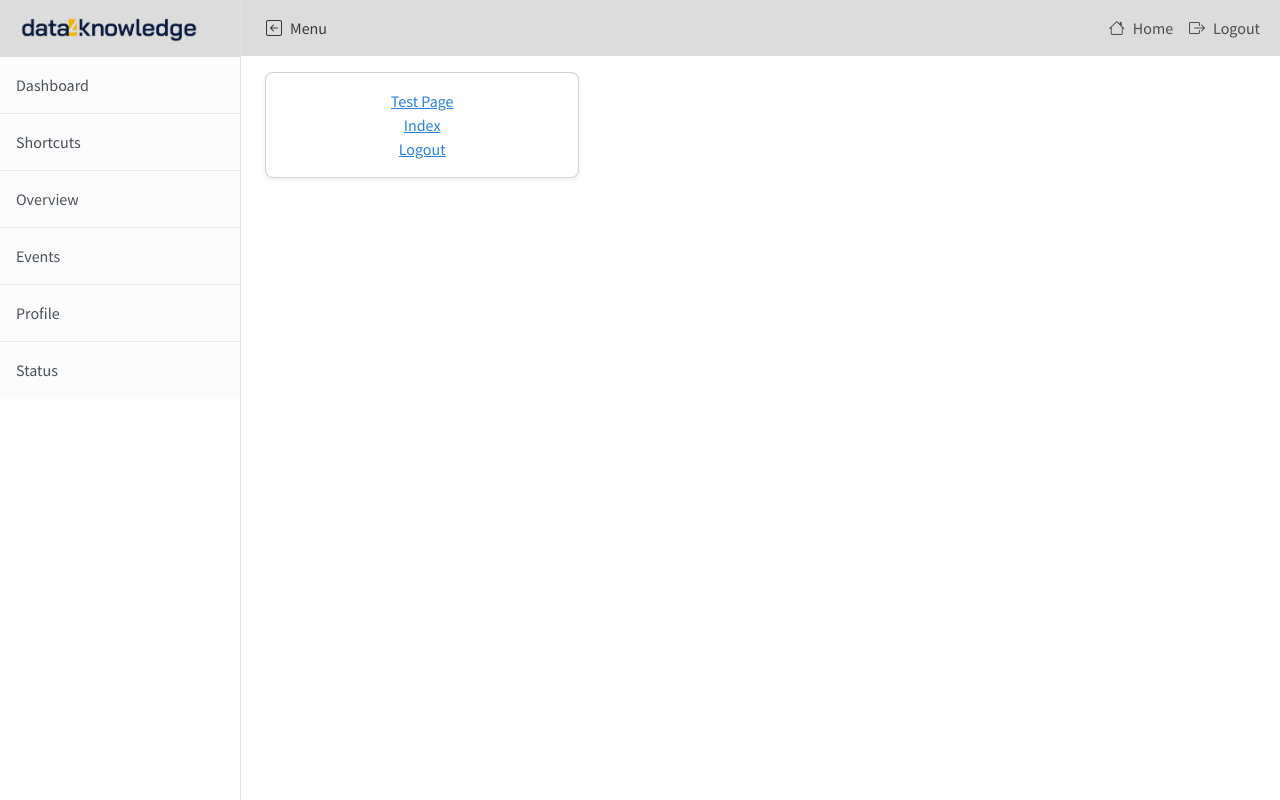
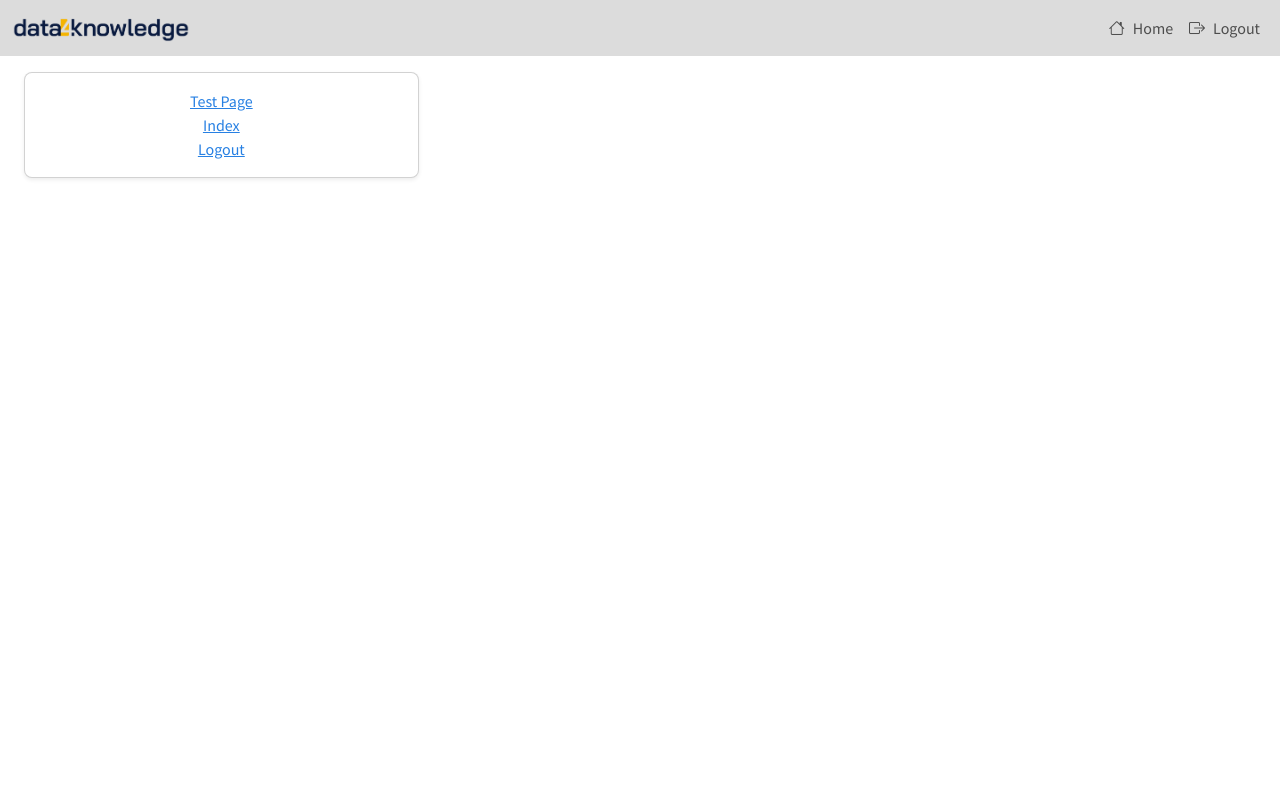
Before and after one commit to data4knowledge/study_definitions_workbench, a FastAPI app: page /test in a window 1280 px wide. Run offline with FastAPI, Linux system fonts and the light colour scheme; some libraries are stand-ins or nearby versions.

Commit message:
Simplify layout, too complicated

```diff
--- a/templates/shared/_new_layout.html
+++ b/templates/shared/_new_layout.html
@@ -15,7 +15,7 @@
             border-width:0!important;
         }
 
-        #wrapper {
+        /* #wrapper {
           overflow-x: hidden;
         }
 
@@ -58,36 +58,19 @@
           body.sb-sidenav-toggled #wrapper #sidebar-wrapper {
             margin-left: -15rem;
           }
-        }
+        } */
       </style>
       {% block additional_css %}
       {% endblock %}
   </head>
   <body>
-    <div class="d-flex" id="wrapper">
-      <!-- Sidebar-->
-      <div class="border-end bg-white" id="sidebar-wrapper">
-        <div class="sidebar-heading border-bottom custom-bg">
-          <a href="/index">
+    <nav class="navbar navbar-expand-lg navbar-light custom-bg border-bottom">
+    <!-- <nav class="navbar navbar-expand-lg bg-body-tertiary"> -->
+      <div class="container-fluid">
+        <a class="navbar-brand" href="/index">
           <img src="/static/images/wide_logo.png" alt="" height="24">
-        </div>
-        <div class="list-group list-group-flush">
-          <a class="list-group-item list-group-item-action list-group-item-light p-3" href="#!">Dashboard</a>
-          <a class="list-group-item list-group-item-action list-group-item-light p-3" href="#!">Shortcuts</a>
-          <a class="list-group-item list-group-item-action list-group-item-light p-3" href="#!">Overview</a>
-          <a class="list-group-item list-group-item-action list-group-item-light p-3" href="#!">Events</a>
-          <a class="list-group-item list-group-item-action list-group-item-light p-3" href="#!">Profile</a>
-          <a class="list-group-item list-group-item-action list-group-item-light p-3" href="#!">Status</a>
-        </div>
-      </div>
-      <!-- Page content wrapper-->
-      <div id="page-content-wrapper">
-        <!-- Top navigation-->
-        <nav class="navbar navbar-expand-lg navbar-light custom-bg border-bottom">
-          <div class="container-fluid">
-            <button class="btn" id="sidebarToggle"><i id="sidebarToggleImage" class="bi bi-arrow-left-square me-2"></i>Menu</button>
-            <button class="navbar-toggler" type="button" data-bs-toggle="collapse" data-bs-target="#navbarSupportedContent" aria-controls="navbarSupportedContent" aria-expanded="false" aria-label="Toggle navigation"><span class="navbar-toggler-icon"></span></button>
-            <div class="collapse navbar-collapse" id="navbarSupportedContent">
+        </a>
+        <div class="collapse navbar-collapse" id="navbarColor04">
           <ul class="navbar-nav ms-auto mt-2 mt-lg-0">
             <li class="nav-item active">
               <a class="nav-link" href="/index">
@@ -107,43 +90,21 @@
             </li>
           </ul>
         </div>
+        <button class="navbar-toggler" type="button" data-bs-toggle="collapse" data-bs-target="#navbarColor04" aria-controls="navbarColor04" aria-expanded="false" aria-label="Toggle navigation">
+          <span class="navbar-toggler-icon"></span>
+        </button>
       </div>
     </nav>
+
     <!-- Page content-->
     <div class="container-fluid">
       {% block main_content %}
       {% endblock %}
     </div>
-      </div>
-    </div>
 
     <script src="/static/js/htmx.min.js"></script>
     <script src="/static/js/bootstrap.bundle.min.js"></script>
-    <script>
-      window.addEventListener('DOMContentLoaded', event => {
-        // Toggle the side navigation
-        const sidebarToggle = document.body.querySelector('#sidebarToggle');
-        const sidebarToggleImage = document.body.querySelector('#sidebarToggleImage');
-        if (sidebarToggle) {
-          // Uncomment Below to persist sidebar toggle between refreshes
-          // if (localStorage.getItem('sb|sidebar-toggle') === 'true') {
-          //     document.body.classList.toggle('sb-sidenav-toggled');
-          // }
-          sidebarToggle.addEventListener('click', event => {
-            event.preventDefault();
-            document.body.classList.toggle('sb-sidenav-toggled');
-            localStorage.setItem('sb|sidebar-toggle', document.body.classList.contains('sb-sidenav-toggled'));
-            if (sidebarToggleImage.classList.contains('bi-arrow-left-square')) {
-              sidebarToggleImage.classList.add("bi-arrow-right-square");
-              sidebarToggleImage.classList.remove("bi-arrow-left-square");
-            } else {
-              sidebarToggleImage.classList.add("bi-arrow-left-square");
-              sidebarToggleImage.classList.remove("bi-arrow-right-square");
-            }
-          });
-        }
-      });
-    </script>
+
     {% block additional_js %}
     {% endblock %}
 
```
Lines whose indentation alone changed are shown as unchanged.
